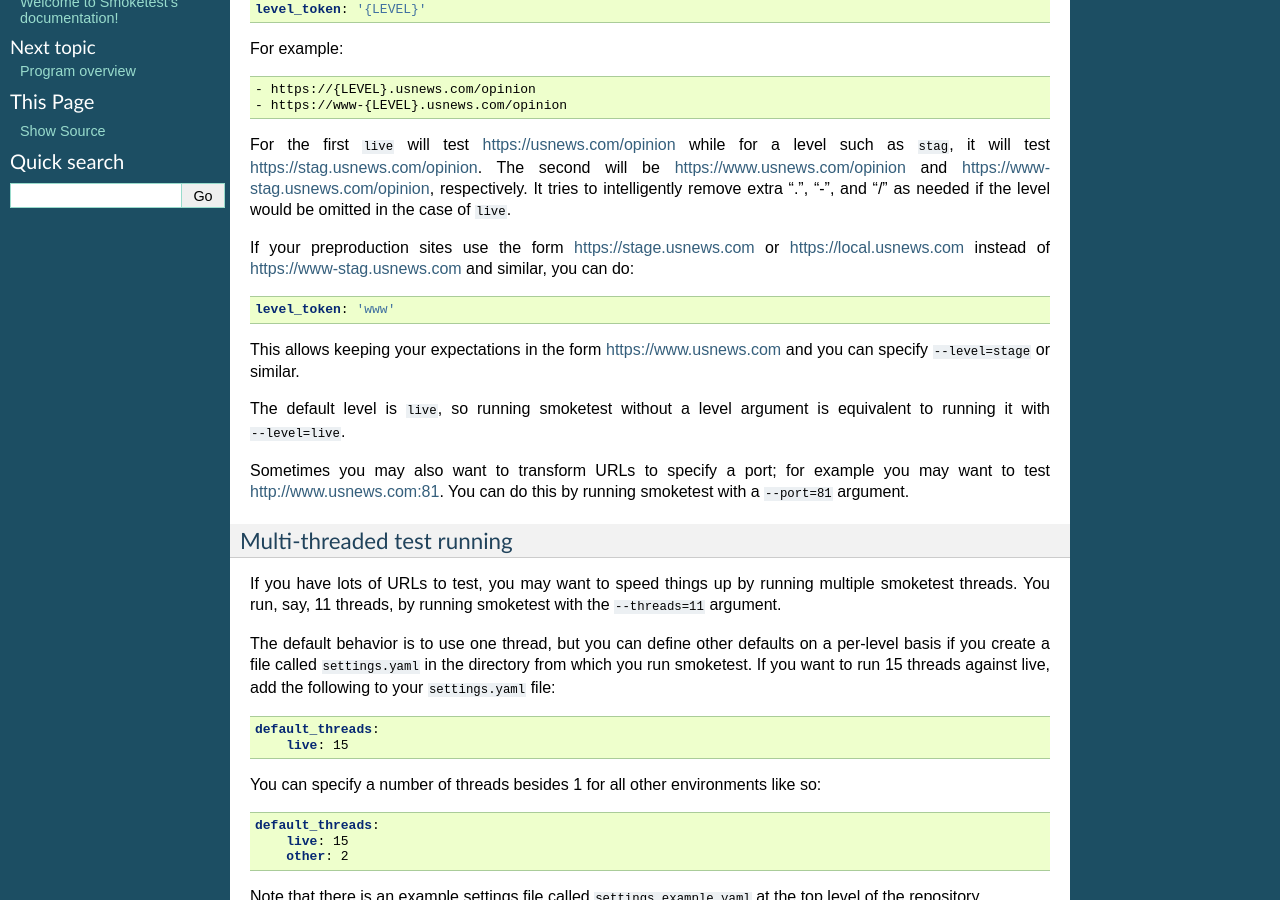
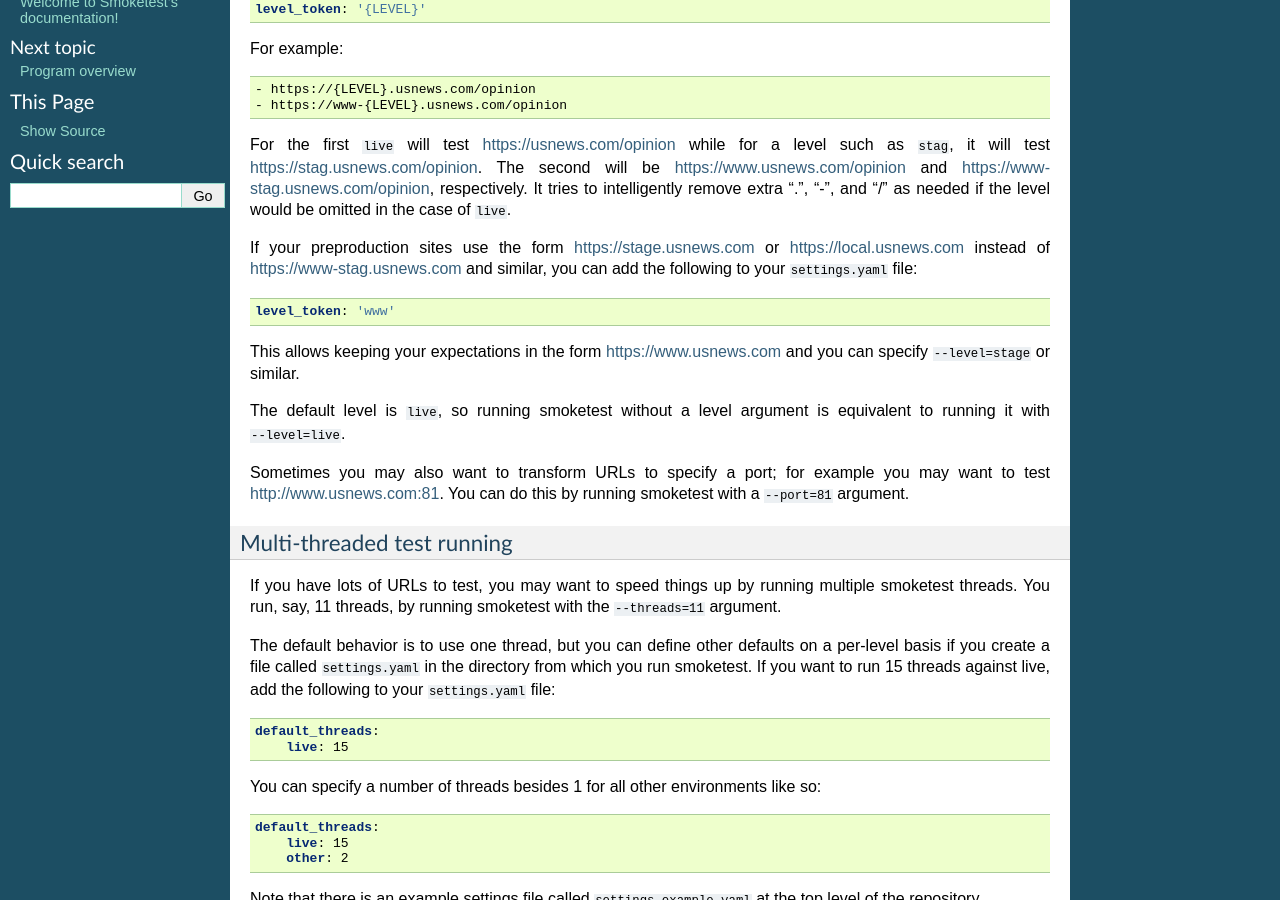
Before and after one commit to usnews/smoketest, a Sphinx documentation site: the page built from docs/source/features.rst, in a window 1280 px wide and 900 px high, scrolled down 389 px. Built offline with Sphinx 7.4.7, drawn with Linux system fonts in a browser that asks for light colours.

Commit message:
Clarify where "level_token" can be specified.
Per feedback.

```diff
--- a/docs/source/features.rst
+++ b/docs/source/features.rst
@@ -38,7 +38,7 @@ needed if the level would be omitted in the case of ``live``.
 
 If your preproduction sites use the form https://stage.usnews.com or
 https://local.usnews.com instead of https://www-stag.usnews.com and similar,
-you can do:
+you can add the following to your ``settings.yaml`` file:
 
 .. code-block:: yaml
 
```
